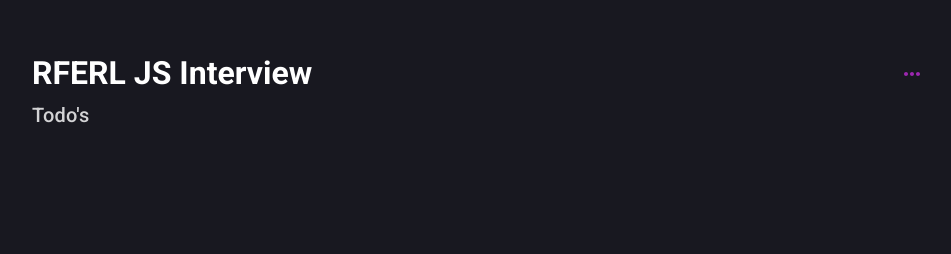
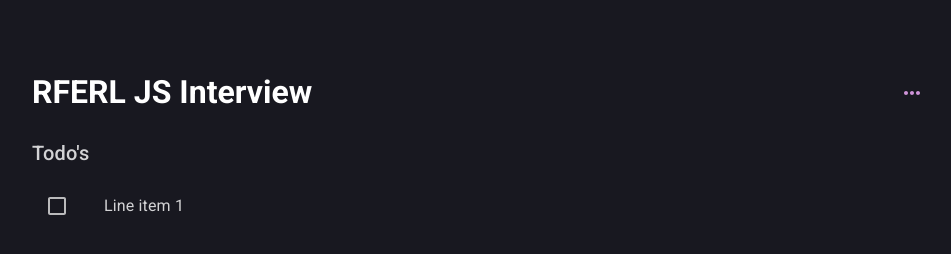
Before and after one commit to yellowgh0st/rferl-js-interview, a Gatsby site: page / in a window 1280 px wide. Shown: the whole page, without its empty margins (158-1109 px from the left). Built offline with nearby package versions, Linux system fonts and the light colour scheme; Gatsby itself is replaced by a stand-in of ours.

Commit message:
Create list, implement mui-theme

```diff
--- a/src/common/index.js
+++ b/src/common/index.js
@@ -1 +1,2 @@
 export * from './defaults'
+export * from './theme'
--- /dev/null
+++ b/src/common/theme/index.js
@@ -0,0 +1,9 @@
+import { createTheme } from '@mui/material/styles'
+
+const theme = createTheme({
+	palette: {
+		mode: 'dark',
+	},
+})
+
+export { theme }
--- a/src/components/App/index.js
+++ b/src/components/App/index.js
@@ -1,15 +1,17 @@
 import * as React from "react"
 import { useTitle } from "../../hooks"
 import { Box } from "@mui/system"
+import { ThemeProvider } from '@mui/material/styles'
 import { Header } from "../"
 import "../../styles/index.scss"
-import { defaults } from "../../common"
+import { defaults, theme } from "../../common"
 
 export const App = ({ children }) => {
 
 	const { title } = useTitle()
 
   return (
+		<ThemeProvider theme={theme}>
 			<Box
 				display='flex'
 				flexDirection='row'
@@ -27,5 +29,6 @@
 					{children}
 				</Box>
 			</Box>
+		</ThemeProvider>
   )
 }
--- a/src/components/Todo/index.js
+++ b/src/components/Todo/index.js
@@ -1,8 +1,32 @@
 import * as React from "react"
-import { Typography } from "@mui/material"
+import { Typography, List as TodoList, ListItem,
+	ListItemButton, ListItemIcon, ListItemText, Checkbox } from "@mui/material"
+
+const TodoItem = () => (
+	<ListItem
+		sx={{
+			padding: 0,
+		}}
+	>
+		<ListItemButton>
+			<ListItemIcon>
+				<Checkbox
+					color='secondary'
+					edge="start"
+					tabIndex={-1}
+					disableRipple
+				/>
+			</ListItemIcon>
+			<ListItemText id='1' primary={`Line item 1`} />
+		</ListItemButton>
+	</ListItem>
+)
 
 export const Todo = () => (
   <>
 		<Typography variant="h6">Todo's</Typography>
+		<TodoList>
+			<TodoItem/>
+		</TodoList>
 	</>
 )
--- a/src/styles/body.scss
+++ b/src/styles/body.scss
@@ -6,6 +6,6 @@
 	font-weight: normal;
 	font-feature-settings: "kern";
 	word-wrap: break-word;
-	background: $bgPrimary;
+	background: $background;
 	color: $white;
 }
--- a/src/styles/colors.scss
+++ b/src/styles/colors.scss
@@ -1,3 +1,3 @@
-$bgPrimary: #181820;
+$background: #181820;
 $white: #d3d3d5;
 $whiteAlt: #bcbcbc;
--- a/src/styles/header.scss
+++ b/src/styles/header.scss
@@ -8,4 +8,5 @@
 	color: #fff;
 	font-size: 1.01rem;
 	justify-content: space-between;
+	padding: 1.2rem 0;
 }
```
Lines whose indentation alone changed are shown as unchanged.
